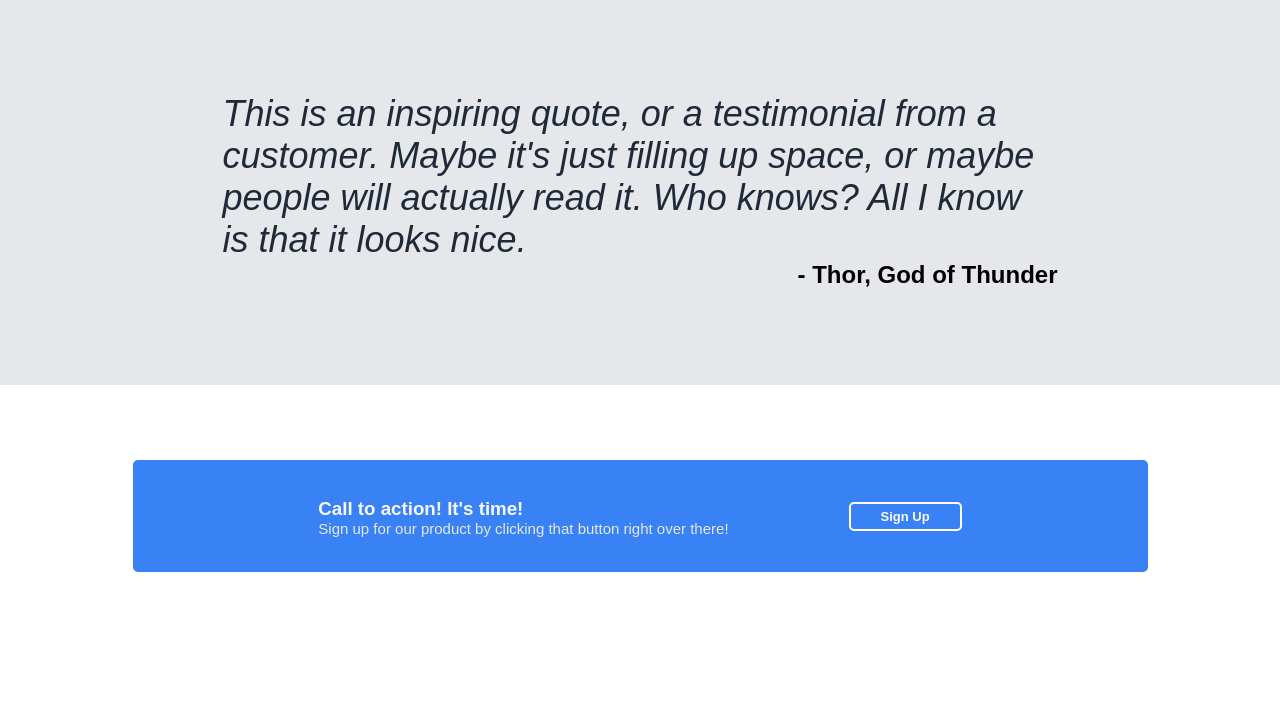
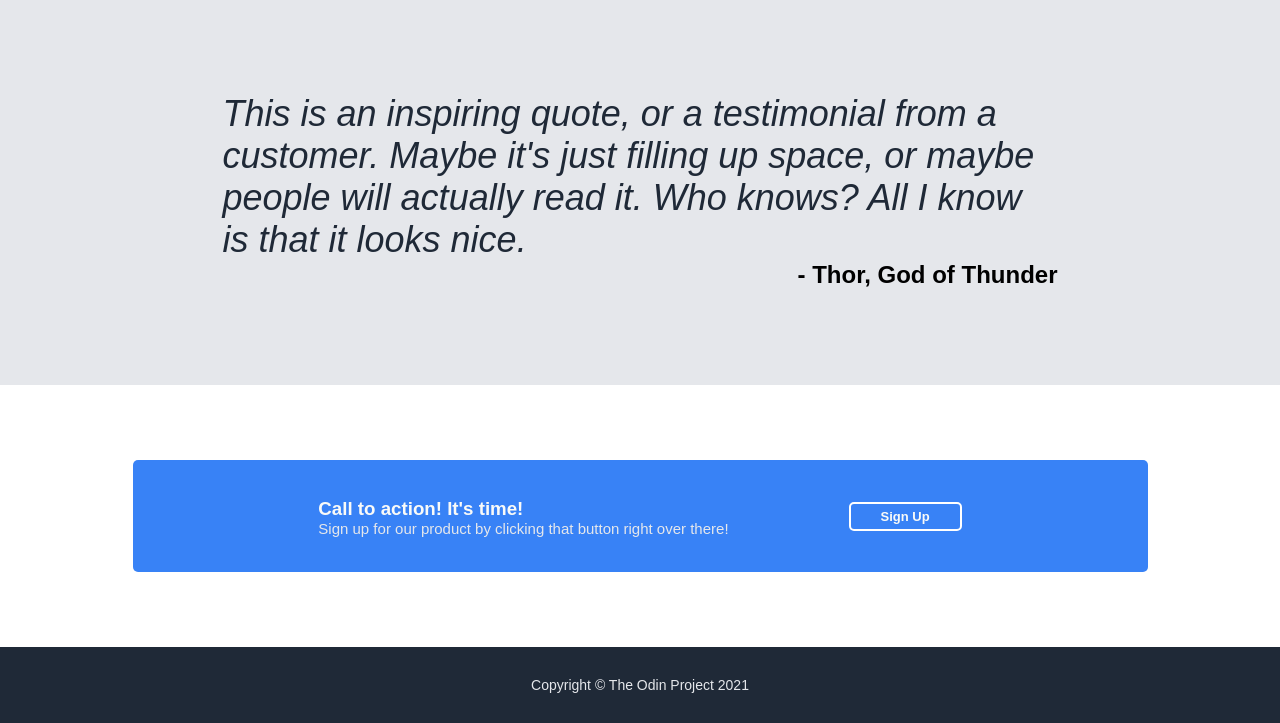
Before and after one commit to ENSUU/odin-landing-page, a plain HTML site: page index.html in a window 1280 px wide. Shown: the part 929-1652 px from the top of the page. Before the commit the page ends 1576 px from the top, so only its background shows below. Drawn offline with Linux system fonts and the light colour scheme.

Commit message:
Add footer section with necessary styling
Added footer section to the webpage and the necessary styling.

```diff
--- a/index.html
+++ b/index.html
@@ -83,7 +83,7 @@
         </div>
     </section>
     <footer id="footerSection">
-
+        Copyright &copy; The Odin Project 2021
     </footer>
 </body>
 </html>
--- a/styles/styles.css
+++ b/styles/styles.css
@@ -15,7 +15,9 @@ ul {
     /* border: 1px solid skyblue; */
 }
 
-#headerSection {
+/* Header Section Styling */
+
+#headerSection, #footerSection {
     background-color: #1F2937;
 }
 
@@ -178,3 +180,13 @@ ul {
     font-weight: bold;
     font-size: 13px;
 }
+
+/* Footer Section Styling */
+#footerSection {
+    color: #E5E7EB;
+    display: flex;
+    justify-content: center;
+    align-items: center;
+    padding: 30px 0;
+    font-size: 14px;
+}
```
